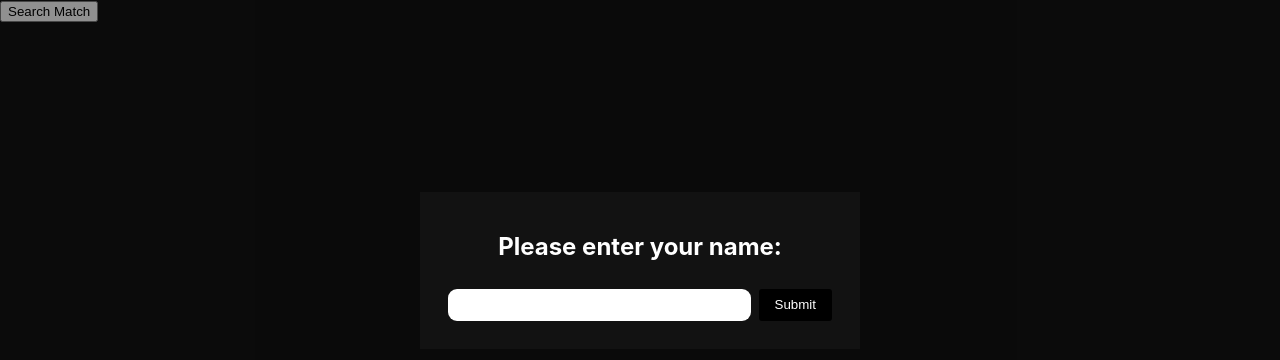
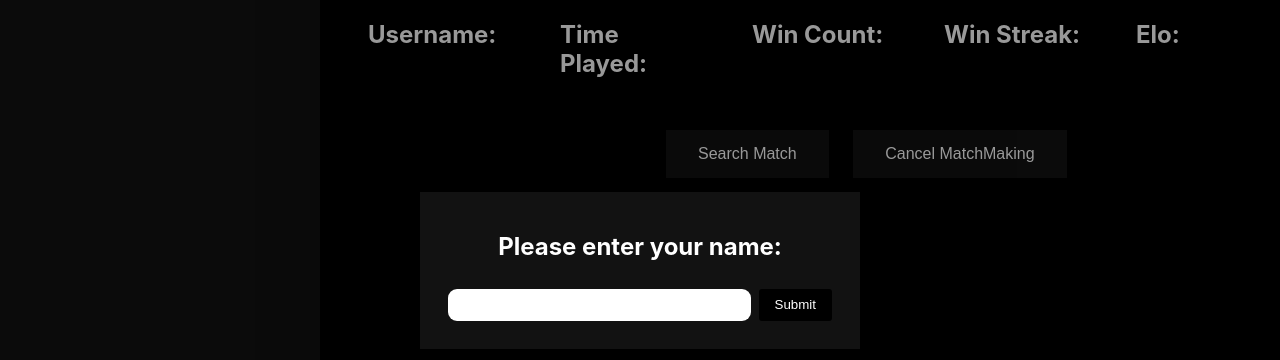
Before and after one commit to ABilevich/RockPaperScissors, a website: page public/index.html in a window 1280 px wide. Drawn offline with nearby package versions, Linux system fonts and the light colour scheme; no server answers.

Commit message:
feat: updated front end

```diff
--- a/public/client.js
+++ b/public/client.js
@@ -31,10 +31,19 @@ function checkPlayerLoogin(data) {
 	console.log("got login response");
 	if (data.type == "success") {
 		modal.style.display = "none";
+		fillPlayerData(data.data);
 		displayServerMessage(data.message);
 	} else {
 		alert(data.message);
 	}
+}
+
+function fillPlayerData(playerData) {
+	document.getElementById("userNameText").innerText = playerData.name;
+	document.getElementById("timePlayedText").innerText = playerData.timePlayed;
+	document.getElementById("winCountText").innerText = playerData.winCount;
+	document.getElementById("winStreakText").innerText = playerData.winStreak;
+	document.getElementById("eloText").innerText = playerData.elo;
 }
 
 function startMatchmaking() {
--- a/public/css/styles.css
+++ b/public/css/styles.css
@@ -1,16 +1,93 @@
+html,
 body {
+	margin: 0px;
+	height: 100%;
+	width: 100%;
+}
+
+body {
+	height: 100%;
+	width: 100%;
 	margin: 0;
 	color: #fff;
-	padding-bottom: 3rem;
-	background-color: #121212;
+	background-color: #000000;
 	font-family: -apple-system, BlinkMacSystemFont, "Segoe UI", Roboto,
 		Helvetica, Arial, sans-serif;
 }
 
-#console {
+.container {
+	display: flex;
+	width: 100%;
 	height: 100%;
-	width: 500px;
+	/* background-color: green; */
 }
+
+.console {
+	background-color: #121212;
+	width: 25%;
+	height: 100%;
+}
+
+#messages {
+	list-style-type: none;
+	margin: 0;
+	padding: 0;
+}
+#messages > li {
+	padding: 0.5rem 1rem;
+}
+#messages > li:nth-child(odd) {
+	background: #000000;
+}
+
+.game-area {
+	display: inline;
+	/* background-color: pink; */
+	/* height: 100%; */
+	width: 75%;
+	height: 100%;
+}
+
+.player-info-area {
+	display: flex;
+	/* background-color: blue; */
+	height: 15%;
+	width: 100%;
+}
+
+.user-data {
+	width: 20%;
+	height: 100%;
+	padding-left: 5%;
+	/* background-color: orange; */
+}
+
+.matchmaking-area {
+	padding-left: 35%;
+	/* background-color: red; */
+	height: 7%;
+	width: 65%;
+}
+
+.matchmaking-area > button {
+	margin: 10px;
+	background-color: #121212; /* Green */
+	border: none;
+	color: white;
+	padding: 15px 32px;
+	text-align: center;
+	text-decoration: none;
+	display: inline-block;
+	font-size: 16px;
+}
+
+.gameplay-area {
+	/* background-color: orange; */
+	height: 78%;
+	width: 100%;
+}
+
+/* ----------------------FORM----------------------  */
 
 #form {
 	background: #121212;
@@ -30,6 +107,7 @@ body {
 #input:focus {
 	outline: none;
 }
+
 #form > button {
 	background: #000000;
 	color: #fff;
@@ -38,18 +116,6 @@ body {
 	margin: 0.25rem;
 	border-radius: 3px;
 	outline: none;
-}
-
-#messages {
-	list-style-type: none;
-	margin: 0;
-	padding: 0;
-}
-#messages > li {
-	padding: 0.5rem 1rem;
-}
-#messages > li:nth-child(odd) {
-	background: #000000;
 }
 
 /* ----------------------MODAL----------------------  */
--- a/public/index.html
+++ b/public/index.html
@@ -5,11 +5,34 @@
 		<link rel="stylesheet" type="text/css" href="/css/styles.css" />
 	</head>
 	<body>
-		<div id="console">
-			<ul id="messages"></ul>
-		</div>
-		<div id='game-area'>
-			<button onclick="startMatchmaking()">Search Match</button>
+		<div class="container">
+			<div class="console">
+				<ul id="messages"></ul>
+			</div>
+			<div class="game-area">
+				<div class="player-info-area">
+					<div class="user-data">
+						<h2>Username: </h2><h2 id="userNameText"></h2>
+					</div>
+					<div class="user-data">
+						<h2>Time Played: </h2><h2 id="timePlayedText"></h2>
+					</div>
+					<div class="user-data">
+						<h2>Win Count: </h2><h2 id="winCountText"></h2>
+					</div>
+					<div class="user-data">
+						<h2>Win Streak: </h2><h2 id="winStreakText"></h2>
+					</div>
+					<div class="user-data">
+						<h2>Elo: </h2><h2 id="eloText"></h2>
+					</div>
+				</div>
+				<div class="matchmaking-area">
+					<button onclick="startMatchmaking()">Search Match</button>
+					<button onclick="cancelMatchMaking()">Cancel MatchMaking</button>
+				</div>
+				<div class="gameplay-area"></div>
+			</div>
 		</div>
 
 		<div id="login-modal" class="modal">
```
Also changed, not shown: app.js (+46 -17 lines).
